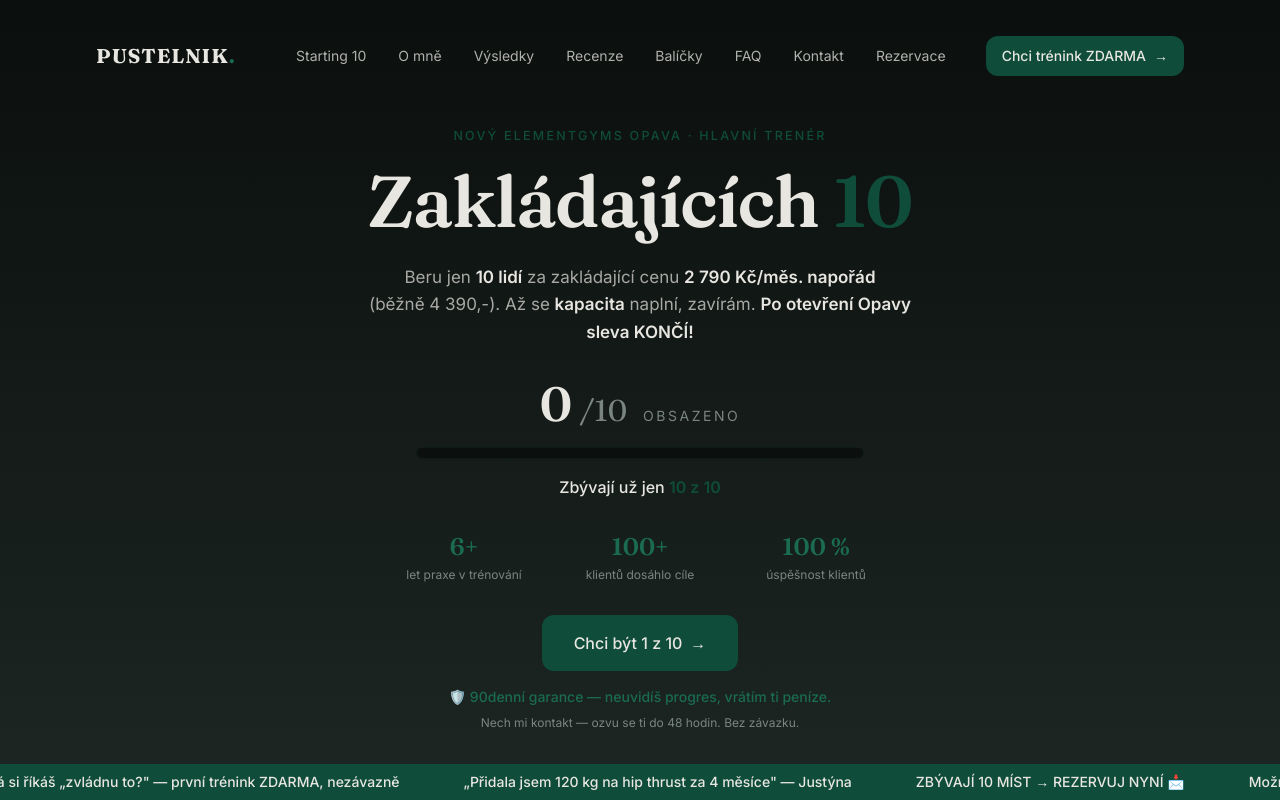
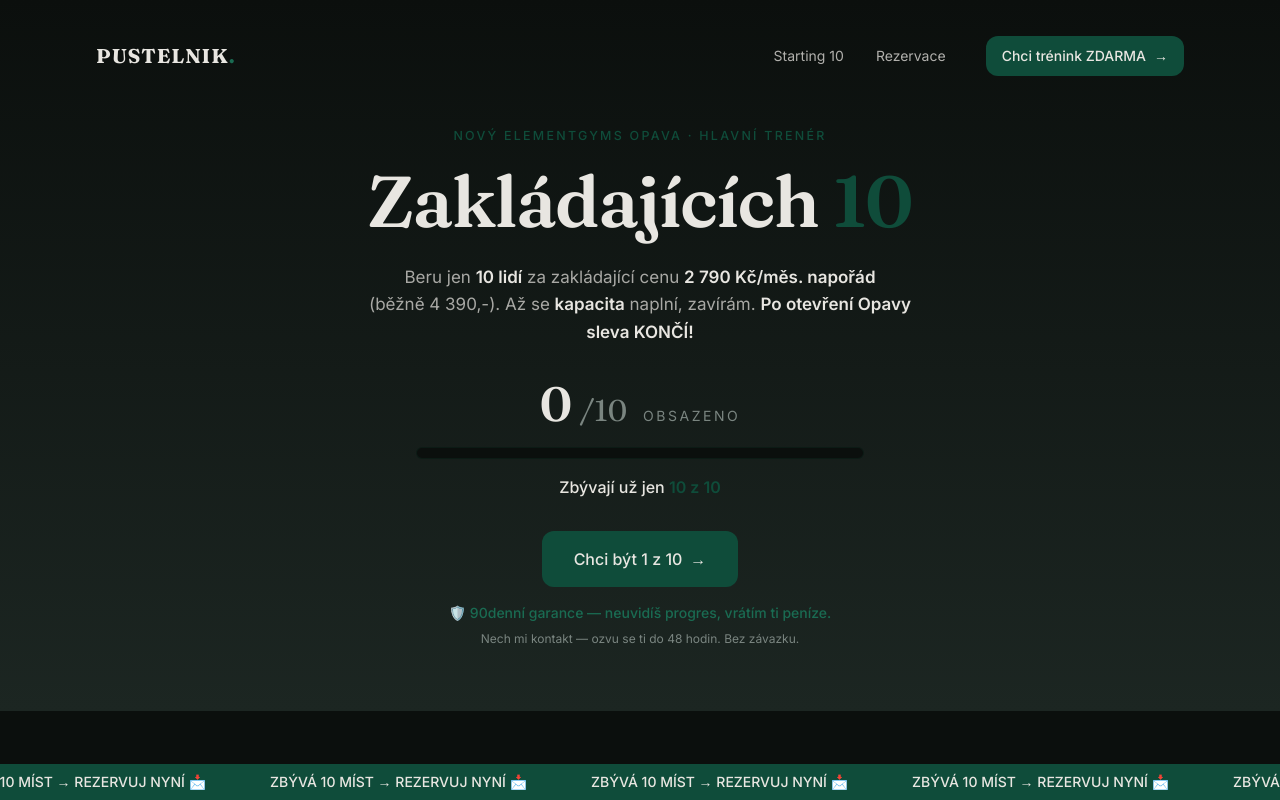
Before and after one commit to pustelnikcoach/pustelnikcoach, a Next.js app: page / in a window 1280 px wide. Shown: the top 800 px of the page. Built offline with nearby package versions, Linux system fonts and the light colour scheme.

Commit message:
web: nav jen Starting 10 (fix lameni), lista zpet 1 zprava, Hero archiv (odebran), ProofBar pod ResultsCurve, O mne nad kalkulacku, Testimonials+Excuses vedle sebe, Process pryc, counter bez duplicit stats

```diff
--- a/app/page.tsx
+++ b/app/page.tsx
@@ -5,13 +5,11 @@ import { Excuses } from "@/components/sections/Excuses";
 import { FAQ } from "@/components/sections/FAQ";
 import { Footer } from "@/components/sections/Footer";
 import { Guarantee } from "@/components/sections/Guarantee";
-import { Hero } from "@/components/sections/Hero";
 import { LeadFormSection } from "@/components/sections/LeadFormSection";
 import { Nav } from "@/components/sections/Nav";
 import { Packages } from "@/components/sections/Packages";
 import { Pillars } from "@/components/sections/Pillars";
 import { ProofBar } from "@/components/sections/ProofBar";
-import { Process } from "@/components/sections/Process";
 import { Results } from "@/components/sections/Results";
 import { ResultsCurve } from "@/components/sections/ResultsCurve";
 import { Starting10 } from "@/components/sections/Starting10";
@@ -29,18 +27,16 @@ export default function HomePage() {
       <main>
         <FoundingCounter />
         <Starting10 />
-        <Hero />
-        <ProofBar />
+        <About />
         <Calculator />
         <Results />
         <ResultsCurve />
+        <ProofBar />
         <Testimonials />
-        <About />
         <Excuses />
         <Guarantee />
         <Packages />
         <CustomCollab />
-        <Process />
         <Pillars />
         <LeadFormSection />
         <FAQ />
--- a/components/sections/FoundingCounter.tsx
+++ b/components/sections/FoundingCounter.tsx
@@ -1,5 +1,3 @@
-import { proof } from "@/lib/content";
-
 export const TOTAL = 10;
 
 // 0 do 13.7. 6:00 (Praha), pak 6. Sdílí i StickyBar.
@@ -43,17 +41,6 @@ export function FoundingCounter() {
           Zbývají už jen <span className="font-semibold text-emerald">{left} z 10</span>
         </p>
 
-        <div className="mx-auto mt-8 grid max-w-lg grid-cols-3 gap-4">
-          {proof.map((p) => (
-            <div key={p.number} className="text-center">
-              <div className="font-display text-2xl font-semibold text-emerald-light tabular-nums">
-                {p.number}
-              </div>
-              <div className="mt-1 text-xs text-mute">{p.label}</div>
-            </div>
-          ))}
-        </div>
-
         <a
           href="#kontakt"
           className="group mt-8 inline-flex h-14 items-center justify-center gap-2 rounded-xl bg-emerald px-8 font-medium text-bone transition-all duration-200 hover:bg-emerald-light active:scale-[0.98]"
--- a/components/sections/StickyBar.tsx
+++ b/components/sections/StickyBar.tsx
@@ -2,16 +2,13 @@ import { slotsTaken, TOTAL } from "./FoundingCounter";
 
 export function StickyBar() {
   const left = TOTAL - slotsTaken();
-  const slot = left === 1 ? "MÍSTO" : left < 5 ? "MÍSTA" : "MÍST";
-  const messages = [
-    `ZBÝVAJÍ ${left} ${slot} → REZERVUJ NYNÍ 📩`,
-    `Možná si říkáš „zvládnu to?" — první trénink ZDARMA, nezávazně`,
-    `„Přidala jsem 120 kg na hip thrust za 4 měsíce" — Justýna`,
-  ];
+  const noun = left === 1 ? "MÍSTO" : left < 5 ? "MÍSTA" : "MÍST";
+  const verb = left >= 2 && left <= 4 ? "ZBÝVAJÍ" : "ZBÝVÁ";
+  const text = `${verb} ${left} ${noun} → REZERVUJ NYNÍ 📩`;
   const group = (
     <div className="flex shrink-0">
-      {messages.map((m) => (
-        <span key={m} className="mx-8">{m}</span>
+      {[0, 1, 2, 3].map((i) => (
+        <span key={i} className="mx-8">{text}</span>
       ))}
     </div>
   );
--- a/lib/content.ts
+++ b/lib/content.ts
@@ -18,12 +18,6 @@ export const nav = {
   brand: "PUSTELNIK", // ÚPRAVA: značka/logo text vlevo nahoře (tečka se přidá automaticky v zelené)
   links: [
     { label: "Starting 10", href: "#starting-10" },
-    { label: "O mně", href: "#o-mne" },
-    { label: "Výsledky", href: "#vysledky" },
-    { label: "Recenze", href: "#recenze" },
-    { label: "Balíčky", href: "#balicky" },
-    { label: "FAQ", href: "#faq" },
-    { label: "Kontakt", href: "#kontakt" },
   ],
   cta: "Chci trénink ZDARMA", // ÚPRAVA: text hlavního tlačítka v navigaci
 
```
